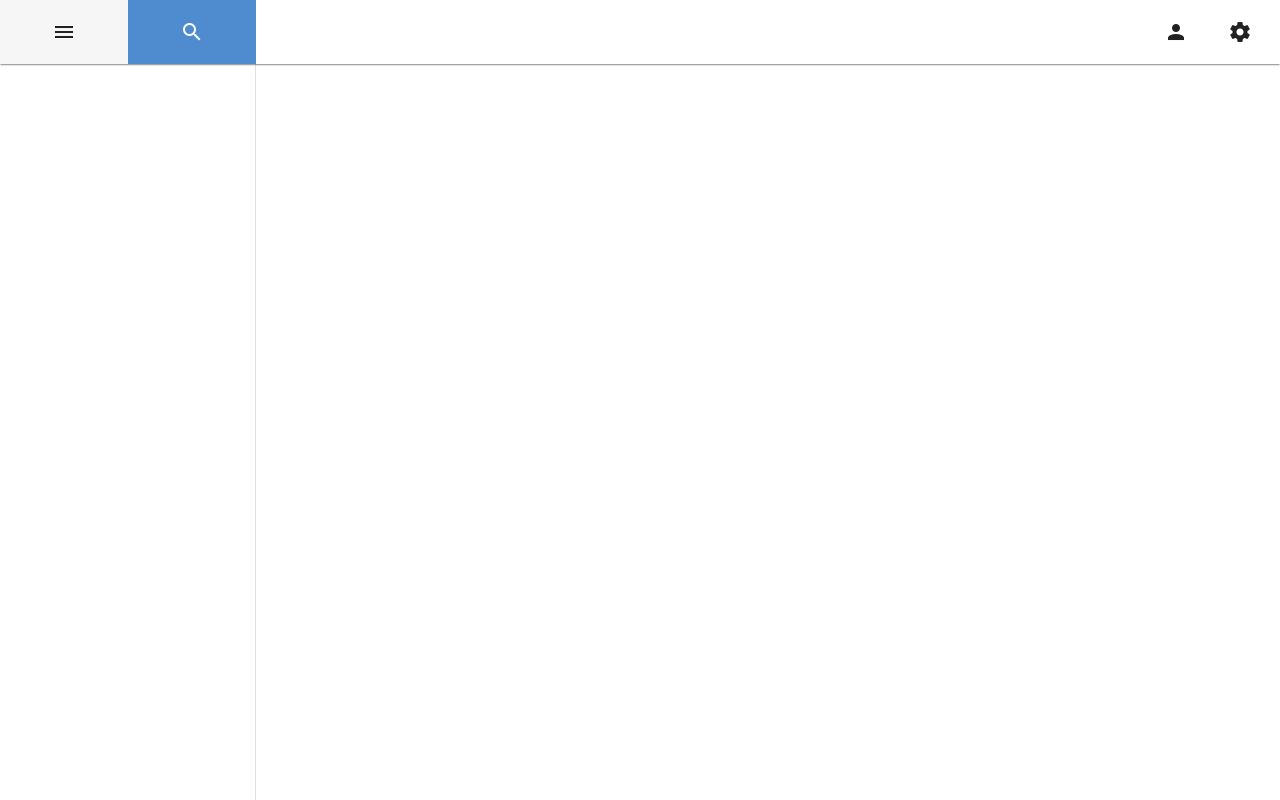
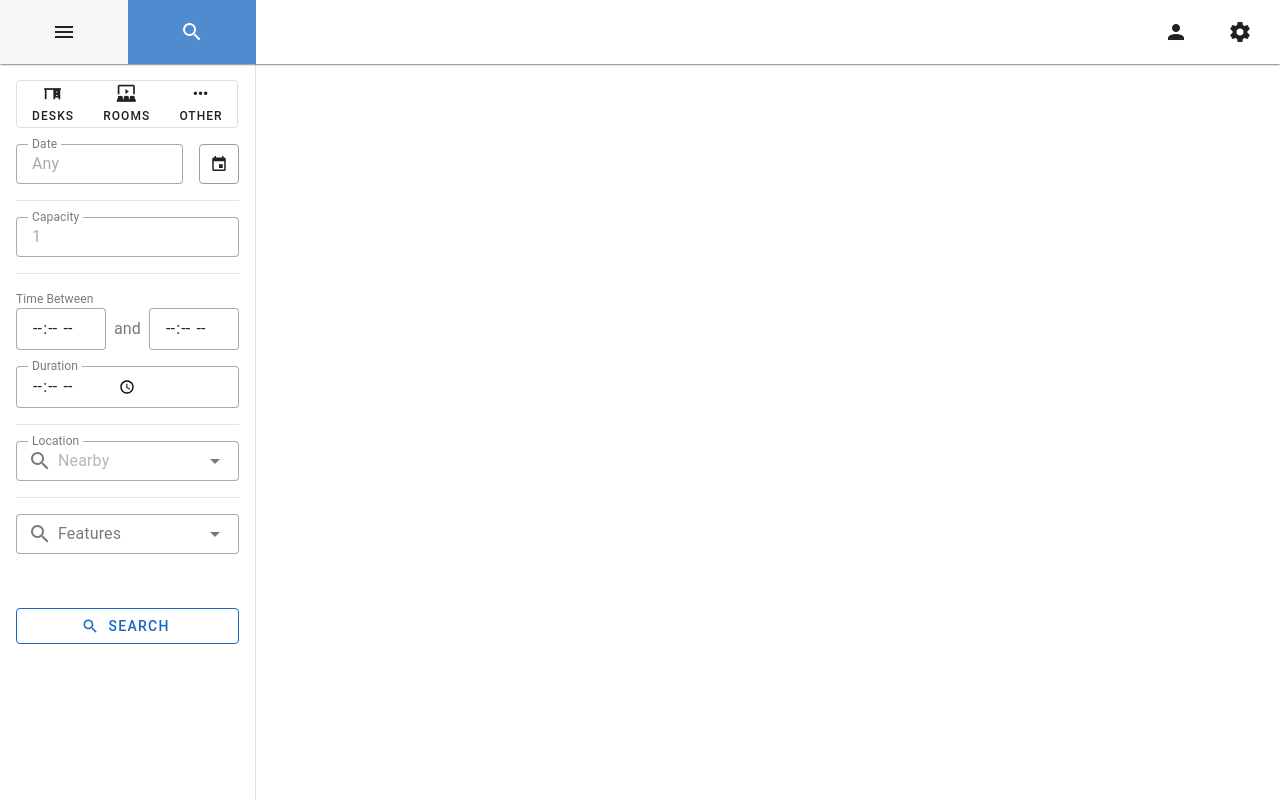
Before and after one commit to odinguden/office-space-manager, a Vue app in the folder front-end/: page / in a window 1280 px wide. Both pictures are taken after a click on the button 192 px from the left and 32 px from the top of the page. Built offline with nearby package versions, Linux system fonts and the light colour scheme.

Commit message:
Set up navigation drawer

```diff
--- a/front-end/src/components/containers/oAppFrame.vue
+++ b/front-end/src/components/containers/oAppFrame.vue
@@ -1,11 +1,20 @@
+<script setup>
+import { useDisplay } from 'vuetify';
+const { mobile } = useDisplay()
+
+// Whatever state the navdrawer should be in
+// Defaults to menu if desktop, but closed if mobile
+const navdrawerState = ref(mobile.value ? undefined : 0)
+</script>
+
 <template>
 	<o-appbar>
 		<template v-slot:prepend>
-			<o-navdrawer-controls />
+			<o-navdrawer-controls v-model="navdrawerState" />
 		</template>
 		<template v-slot:append>
 			<o-appbar-actions />
 		</template>
 	</o-appbar>
-	<o-navdrawer />
+	<o-navdrawer v-model="navdrawerState" />
 </template>
--- a/front-end/src/components/containers/oAppFrame/oNavdrawer.vue
+++ b/front-end/src/components/containers/oAppFrame/oNavdrawer.vue
@@ -1,5 +1,46 @@
+<script setup>
+const model = defineModel("modelValue", {
+	type: Number
+})
+
+// Figures out what window to show in the drawer
+const windowState = computed(() => {
+	if (model.value === undefined) {
+		// If the drawer is closed, return default
+		return 0
+	}
+
+	// Otherwise return the model value (0 or 1)
+	return model.value
+})
+
+// Figures out whether the drawer should be visible
+const visibleState = computed({
+	get() {
+		// If the modelvalue is undefined, the drawer is closed
+		return model.value !== undefined
+	},
+	set(newValue) {
+		if (newValue === false) {
+			// Sets the model's value to undefined (closed)
+			model.value = undefined
+		} else {
+			// Otherwise set to what window to show
+			model.value = windowState.value
+		}
+	}
+})
+</script>
+
 <template>
-	<v-navigation-drawer>
-
+	<v-navigation-drawer v-model="visibleState">
+		<v-window v-model="windowState">
+			<v-window-item>
+				<o-navigation-drawer />
+			</v-window-item>
+			<v-window-item>
+				<o-search-drawer />
+			</v-window-item>
+		</v-window>
 	</v-navigation-drawer>
 </template>
--- /dev/null
+++ b/front-end/src/components/containers/oAppFrame/oNavdrawer/oNavigationDrawer.vue
@@ -0,0 +1,65 @@
+<script setup>
+// Specification for the different menu items to navigate to.
+const NAV_TARGETS = {
+	default: [
+		{
+			name: "Home",
+			icon: "mdi-home",
+			link: "/"
+		},
+		{
+			name: "My space",
+			icon: "mdi-desk",
+			link: null
+		},
+		{
+			name: "My bookings",
+			icon: "mdi-receipt-text",
+			link: null
+		},
+		{
+			name: "My plans",
+			icon: "mdi-clock",
+			link: null
+		}
+	],
+	admin: [
+		{
+			name: "Admin Panel",
+			icon: "mdi-account-hard-hat",
+			link: null
+		},
+		{
+			name: "My Superspace",
+			icon: "mdi-domain",
+			link: null
+		}
+	]
+}
+</script>
+
+<template>
+	<v-list>
+		<v-list-item
+			v-for="target in NAV_TARGETS.default"
+			:key="target.name"
+			:title="target.name"
+			:to="target.link || undefined"
+			:prepend-icon="target.icon"
+			:disabled="target.link === null"
+			color="primary"
+			class="py-4"
+		/>
+		<v-divider class="my-3" />
+		<v-list-item
+		v-for="target in NAV_TARGETS.admin"
+			:key="target.name"
+			:title="target.name"
+			:to="target.link || undefined"
+			:prepend-icon="target.icon"
+			:disabled="target.link === null"
+			color="primary"
+			class="py-4"
+		/>
+	</v-list>
+</template>
--- /dev/null
+++ b/front-end/src/components/containers/oAppFrame/oNavdrawer/oSearchDrawer.vue
@@ -0,0 +1,156 @@
+<script setup>
+// The different types of rooms permissible for search
+const ROOM_TYPES = [
+	{
+		name: "Desks",
+		icon: "mdi-desk"
+	},
+	{
+		name: "Rooms",
+		icon: "mdi-theater"
+	},
+	{
+		name: "Other",
+		icon: "mdi-dots-horizontal"
+	}
+]
+</script>
+
+<template>
+	<v-form class="search-form">
+		<v-defaults-provider
+			:defaults="{
+				global: {
+					variant: 'outlined'
+				},
+				VTextField: {
+					density: 'compact',
+					hideDetails: 'auto'
+				}
+			}"
+		>
+			<v-btn-toggle
+				color="primary"
+				mandatory
+			>
+				<v-btn
+					v-for="type in ROOM_TYPES"
+					stacked
+					:prepend-icon="type.icon"
+					size="small"
+					density="compact"
+				>
+					{{ type.name }}
+				</v-btn>
+			</v-btn-toggle>
+			<v-text-field
+				clearable
+				label="Date"
+				placeholder="Any"
+				persistent-placeholder
+				readonly
+				@click="console.log('Open calendar')"
+			>
+				<template v-slot:append>
+					<v-btn
+						class="faded-button"
+						icon
+						variant="outlined"
+						density="default"
+						size="small"
+					>
+						<v-icon>
+							mdi-calendar
+						</v-icon>
+					</v-btn>
+				</template>
+			</v-text-field>
+			<v-divider />
+			<v-text-field
+				type="number"
+				min="1"
+				placeholder="1"
+				persistent-placeholder
+				label="Capacity"
+			/>
+			<v-divider/>
+			<div class="time-form">
+				<v-label>
+					Time Between
+				</v-label>
+				<v-text-field
+					type="time"
+				/>
+				<v-label>and</v-label>
+				<v-text-field
+					type="time"
+				/>
+			</div>
+			<v-text-field
+				type="time"
+				label="Duration"
+				placeholder="07:00"
+				persistent-placeholder
+			/>
+			<v-divider />
+			<v-autocomplete
+				density="compact"
+				label="Location"
+				placeholder="Nearby"
+				prepend-inner-icon="mdi-magnify"
+				persistent-placeholder
+				hide-details="auto"
+			/>
+			<v-divider />
+			<v-autocomplete
+				chips
+				closable-chips
+				density="compact"
+				label="Features"
+				placeholder="Type to search"
+				prepend-inner-icon="mdi-magnify"
+			/>
+			<v-spacer />
+			<v-btn
+				color="primary"
+				prepend-icon="mdi-magnify"
+				text="Search"
+				type="submit"
+			/>
+		</v-defaults-provider>
+	</v-form>
+</template>
+
+<style scoped lang="scss">
+.search-form {
+	padding: 16px;
+
+	display: flex;
+	flex-direction: column;
+	gap: 16px;
+	min-height: 100%;
+
+	.time-form {
+		display: grid;
+		gap: 0 8px;
+		grid-template-rows: auto auto;
+		grid-template-columns: 1fr auto 1fr;
+		label:first-child {
+			font-size: 0.75rem;
+			grid-column: 1 / span 3;
+		}
+	}
+}
+
+.faded-button {
+	border-color: rgba(var(--v-border-color), 0.38);
+	border-radius: 4px;
+}
+</style>
+
+
+<style lang="scss">
+.search-form .v-input {
+	flex: none; // Without this, stuff looks like crap with min-height 100%
+}
+</style>
```
